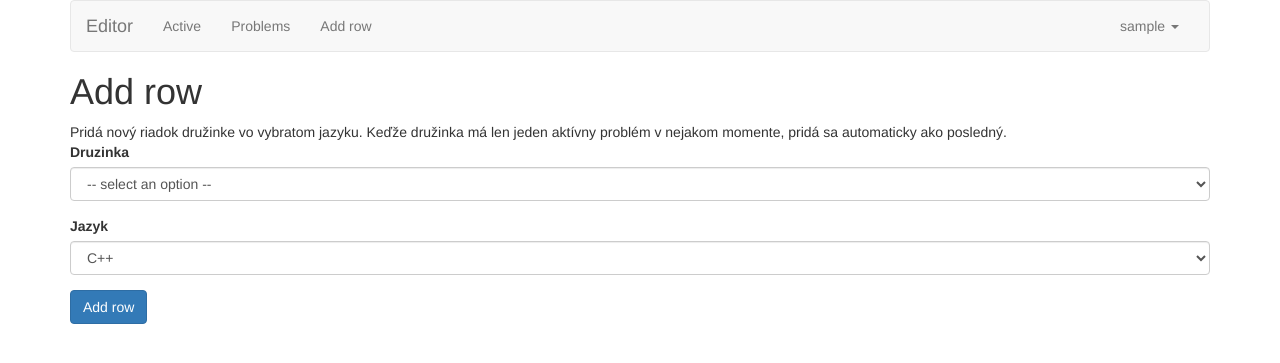
After one commit to trojsten/editor-2018-jar, a Django app: page /submit/add_row/ in a window 1280 px wide. The commit adds this page. Shown: the top 363 px of the page. Run offline with Django 3.2, Linux system fonts and the light colour scheme; a user stored in the database is signed in; tables that the repository leaves empty hold one stand-in row (values such as "Sample post"); some libraries are stand-ins or nearby versions.

Commit message:
Staff view for adding rows for problems.

```diff
--- a/editor/submit/constants.py
+++ b/editor/submit/constants.py
@@ -73,3 +73,13 @@ class ReviewResponse(JudgeTestResult):
         )
 
         return choices
+
+class Language(object):
+    CPP = 1
+    PYTHON = 2
+    JAVA = 3
+    LANG_CHOICES = (
+            (CPP, 'C++'),
+            (PYTHON, 'Python'),
+            (JAVA, 'Java'),
+    )
--- a/editor/submit/models.py
+++ b/editor/submit/models.py
@@ -20,19 +20,10 @@ class Problem(models.Model):
         return self.title
 
 class Row(models.Model):
-    CPP = 1
-    PYTHON = 2
-    JAVA = 3
-    LANG_CHOICES = (
-            (CPP, 'C++'),
-            (PYTHON, 'Python'),
-            (JAVA, 'Java'),
-    )
-
     user = models.ForeignKey(User)
     problem = models.ForeignKey(Problem)
     order = models.IntegerField(default=1)
-    lang = models.IntegerField(choices=LANG_CHOICES)
+    lang = models.IntegerField(choices=constants.Language.LANG_CHOICES)
     content = models.CharField(max_length=80, default="", blank=True)
 
     def __unicode__(self):
--- /dev/null
+++ b/editor/submit/templates/submit/add_row.html
@@ -0,0 +1,34 @@
+{% extends 'submit/main.html' %}
+
+{% block content %}
+<h1>Add row</h1>
+
+Pridá nový riadok družinke vo vybratom jazyku.
+Keďže družinka má len jeden aktívny problém v nejakom momente, pridá sa automaticky ako posledný.
+
+<form id="add_row_form" method="post" action="/submit/add_row/">
+    {% csrf_token %}
+    <div class="form-group">
+        <label for="username-input">Druzinka</label>
+        <select class="form-control" onchange="changeInfo()" id="user-select" name="user-select">
+            <option disabled selected value> -- select an option -- </option>
+            {% for user in users %}
+                <option value="{{ user.id }}">
+                    {{ user }}
+                </option>
+            {% endfor %}
+        </select>
+    </div>
+    <div class="form-group">
+        <label for="lang-input">Jazyk</label>
+        <select class="form-control" name="lang-select">
+            {% for lang_code, lang_name in langs %}
+                <option value="{{ lang_code }}">
+                    {{ lang_name }}
+                </option>
+            {% endfor %}
+        </select>
+    </div>
+    <button type="submit" class="btn btn-primary">Add row</button>
+</form>
+{% endblock %}
--- a/editor/submit/templates/submit/nav.html
+++ b/editor/submit/templates/submit/nav.html
@@ -17,6 +17,9 @@
                 {% if user.is_authenticated %}
                     <li><a href="{% url 'active_problem' %}">Active</a></td>
                     <li><a href="{% url 'problems' %}">Problems</a></td>
+                    {% if user.is_staff %}
+                        <li><a href="{% url 'add_row' %}">Add row</a></td>
+                    {% endif %}
                 {% endif %}
             </ul>
             <ul class="nav navbar-nav navbar-right">
--- a/editor/submit/urls.py
+++ b/editor/submit/urls.py
@@ -6,6 +6,7 @@ urlpatterns = [
     url(r'^$', views.index, name='index'),
     url(r'^problems/$', views.problems, name='problems'),
     url(r'^active_problem/$', views.active_problem, name='active_problem'),
+    url(r'^add_row/$', views.add_row, name='add_row'),
     url(r'^receive_protocol/$', views.receive_protocol, name='receive_protocol'),
     url(r'^problem/(?P<problem_id>\d+)/$', views.problem, name='problem'),
     url(r'^view/(?P<submit_id>\d+)/$', views.view_submit, name='view_submit'),
--- a/editor/submit/views.py
+++ b/editor/submit/views.py
@@ -1,7 +1,9 @@
 import sys
 
 from django.contrib.auth import authenticate, login, logout
+from django.contrib.auth.models import User
 from django.contrib.auth.decorators import login_required
+from django.contrib.admin.views.decorators import staff_member_required
 from django.core.exceptions import PermissionDenied
 from django.http import HttpResponseRedirect, HttpResponse
 from django.shortcuts import render, get_object_or_404
@@ -156,6 +158,44 @@ def view_submit(request, submit_id):
 
     return render(request, 'submit/view_submit.html', context_dict)
 
+@login_required(login_url='/submit/login/')
+@staff_member_required
+def add_row(request):
+    if request.method == 'POST':
+        user_id = request.POST.get('user-select')
+        lang_number = request.POST.get('lang-select')
+
+        user = User.objects.get(pk=user_id)
+        active_problem = ActiveProblem.objects.filter(user=user).first()
+        if active_problem is None:
+            return HttpResponseRedirect('/submit/add_row/')
+
+        problem = active_problem.problem
+        row = Row.objects.filter(user=user, problem=problem).order_by('order').last()
+        new_order = row.order + 1
+        print(user_id, lang_number, problem.title, new_order, file=sys.stderr)
+        Row.objects.create(
+                user=user,
+                problem=problem,
+                order=new_order,
+                lang=lang_number,
+                content="")
+        return HttpResponseRedirect('/submit/add_row/')
+    else:
+        users = User.objects.all()
+        langs = constants.Language.LANG_CHOICES
+        info = []
+        for user in users:
+            active_problem = ActiveProblem.objects.get(user=user)
+            row = Row.objects.filter(user=user, problem=active_problem.problem).order_by('order').last()
+            info.append((user.id, active_problem, row.order + 1))
+
+        context_dict = {
+            'users': users,
+            'langs': langs,
+            'info': info,
+        }
+        return render(request, 'submit/add_row.html', context_dict)
 
 def user_login(request):
     if request.method == 'POST':
```
